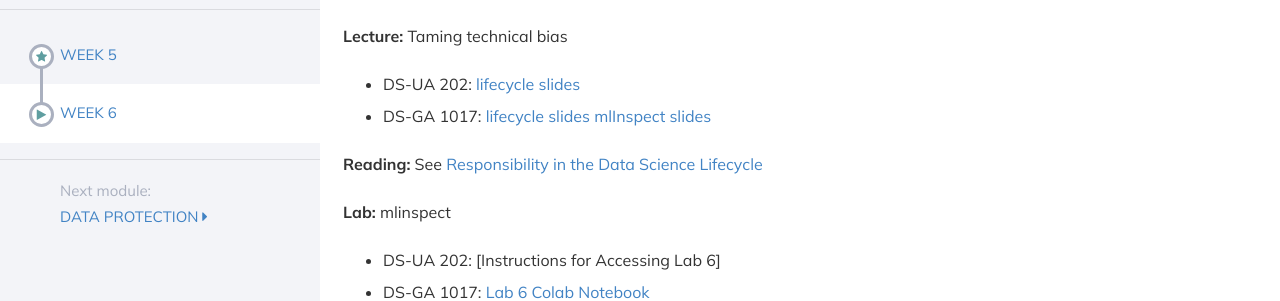
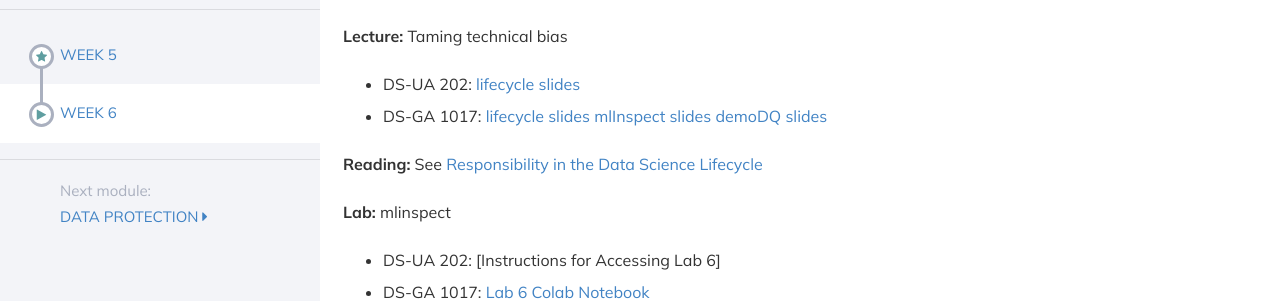
Before and after one commit to DataResponsibly/rds24, a Jekyll site: the page built from modules/data_science_lifecycle/_posts/2000-01-03-week6.md, in a window 1280 px wide. Shown: the part 190-491 px from the top of the page. Built offline with Jekyll 4.4.1, drawn with Linux system fonts in a browser that asks for light colours; nearby versions of some CDN libraries.

Commit message:
Update 2000-01-03-week6.md

```diff
--- a/modules/data_science_lifecycle/_posts/2000-01-03-week6.md
+++ b/modules/data_science_lifecycle/_posts/2000-01-03-week6.md
@@ -8,7 +8,7 @@ title: Week 6
 
 * DS-UA 202: [lifecycle slides]()
 <!-- (../../../assets/5_6_lifecycle_202.pdf) -->
-* DS-GA 1017: [lifecycle slides](../../../assets/5_6_Lifecycle_1017.pdf) [mlInspect slides](../../../assets/mlinspect.pdf)
+* DS-GA 1017: [lifecycle slides](../../../assets/5_6_Lifecycle_1017.pdf) [mlInspect slides](../../../assets/mlinspect.pdf) [demoDQ slides](../../../assets/demodq.pdf)
 
 **Reading:** See [Responsibility in the Data Science Lifecycle](../../../assets/lifecycle_reader_2023.pdf)
 
```
